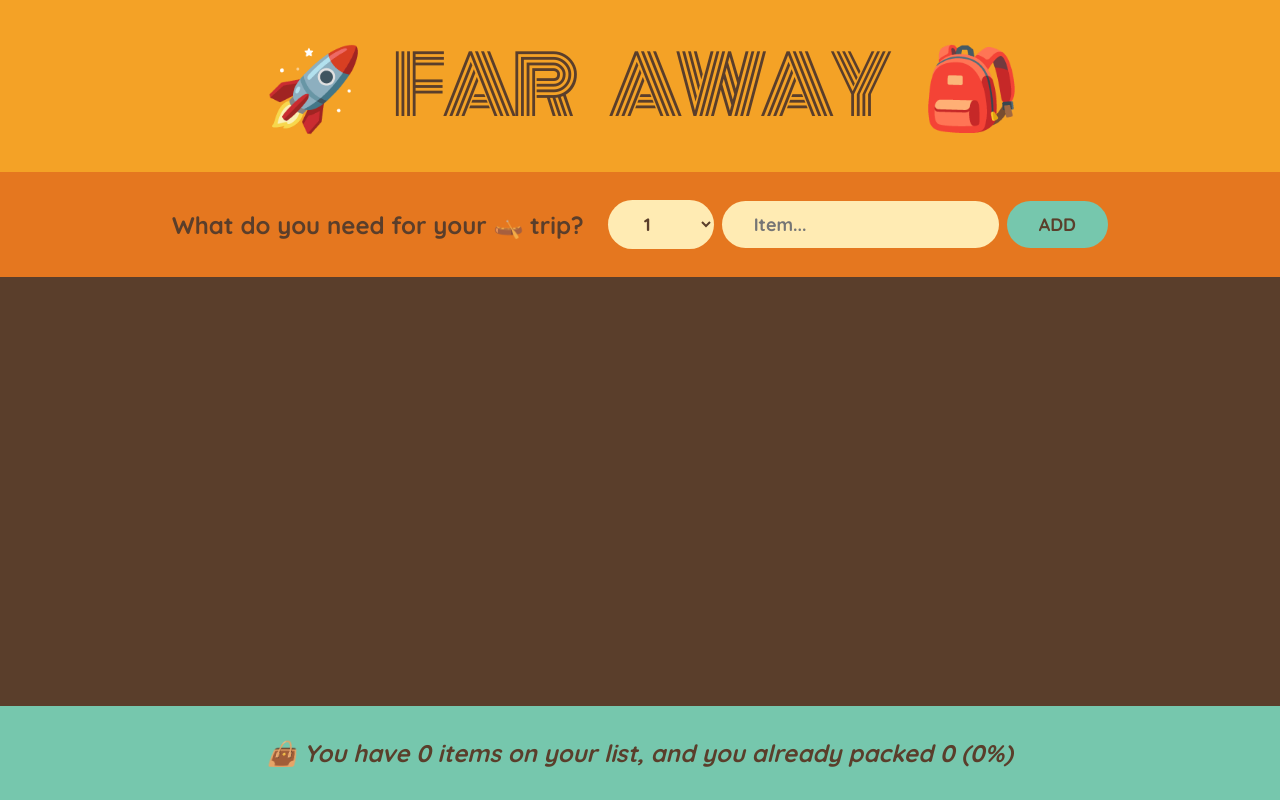
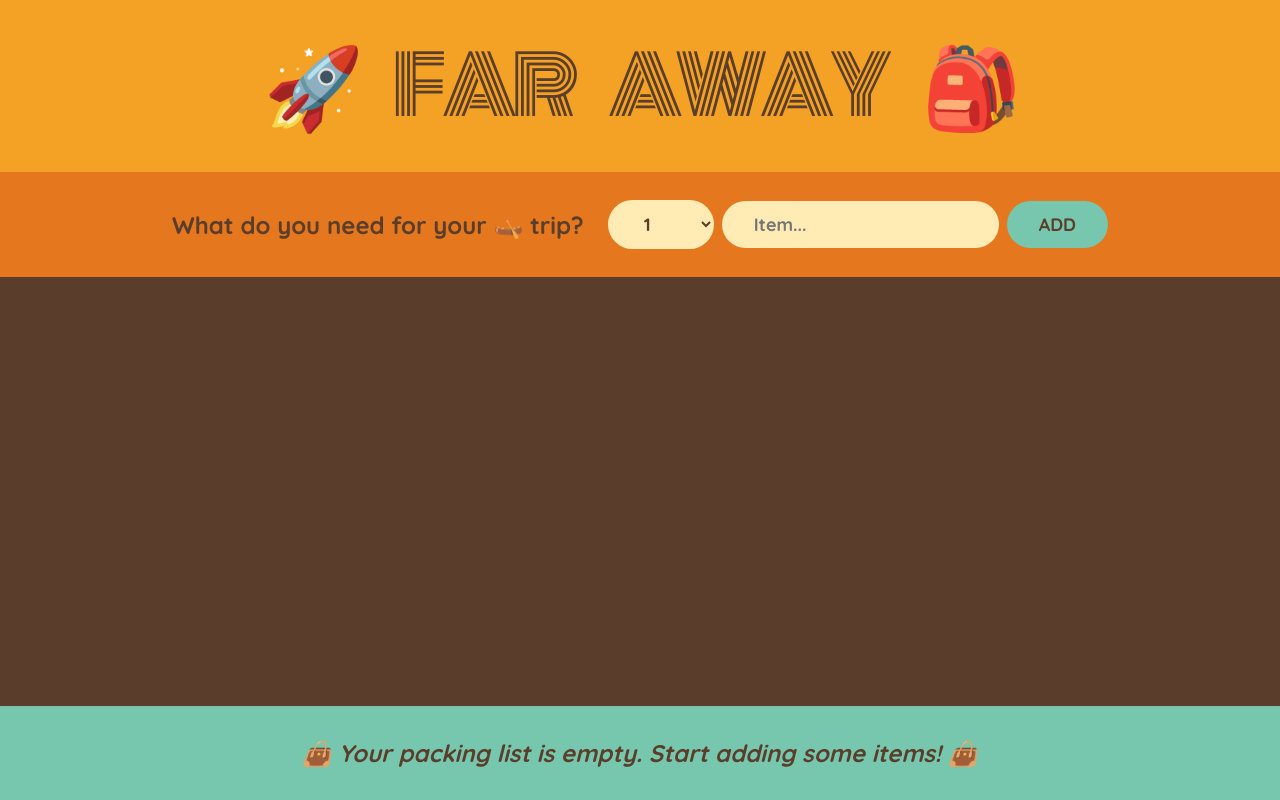
Before and after one commit to Lawaron/react-course-01, a React (Create React App) app in the folder app/: page / in a window 1280 px wide. Built offline with nearby package versions, Linux system fonts and the light colour scheme.

Commit message:
conditional renderings

```diff
--- a/app/src/App.js
+++ b/app/src/App.js
@@ -103,14 +103,24 @@ const PackingList = ({ items, onDeleteItem, onToggleItem }) => (
 
 const Stats = ({ items }) => {
   const numItems = items.length;
+
+  if (numItems === 0) {
+    return (
+      <footer className="stats">
+        <em>👜 Your packing list is empty. Start adding some items! 👜</em>
+      </footer>
+    );
+  }
+
   const numPacked = items.filter((item) => item.packed).length;
   const percentPacked = numItems ? Math.round((numPacked / numItems) * 100) : 0;
 
   return (
     <footer className="stats">
       <em>
-        👜 You have {numItems} items on your list, and you already packed{" "}
-        {numPacked} ({percentPacked}%)
+        {percentPacked === 100
+          ? "🎉 You are ready to go! 🎉"
+          : `👜 You have ${numItems} items on your list, and you already packed ${numPacked} (${percentPacked}%)`}
       </em>
     </footer>
   );
```
